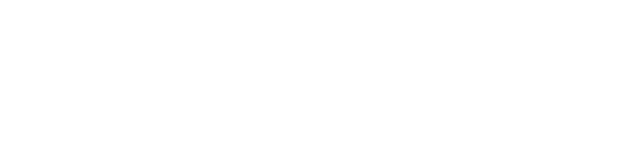
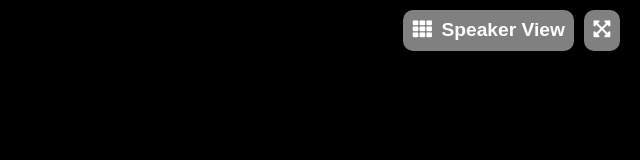
Before and after one commit to Marzio95/html-css-zoom, a plain HTML site: page index.html in a window 1280 px wide. Shown: the whole page, without its empty margins (640-1280 px from the left). Drawn offline with Linux system fonts and the light colour scheme.

Commit message:
creo un header con i due tasti flex end

```diff
--- a/css/style.css
+++ b/css/style.css
@@ -3,3 +3,41 @@
     padding: 0;
     display: border-box;
 }
+
+html{
+    font-family: sans-serif;
+}
+
+body{
+   background-color: black;
+}
+
+header{
+    display: flex;
+    justify-content: flex-end;
+}
+
+.option{
+    display: flex;
+    color: white;
+    margin-right: 20px;
+    font-size: 1.2rem;
+    font-weight: bold;
+    margin-top: 0.5em;
+}
+
+.tasto{
+    background-color: gray;
+    border-radius: 10px;
+    padding: 0.5em;
+    margin-left: 0.5em;
+}
+
+.fa-th{
+    margin-right: 0.5em;
+}
+
+.link{
+    text-decoration: none;
+    color: white;
+}
--- a/index.html
+++ b/index.html
@@ -1,13 +1,25 @@
 <!DOCTYPE html>
 <html lang="en">
+
 <head>
     <meta charset="UTF-8">
     <meta http-equiv="X-UA-Compatible" content="IE=edge">
     <meta name="viewport" content="width=device-width, initial-scale=1.0">
 
     <title>Zoom</title>
+    <link rel="stylesheet" href="css/style.css">
+    <link rel="stylesheet" href="https://cdnjs.cloudflare.com/ajax/libs/font-awesome/5.15.3/css/all.min.css">
 </head>
+
 <body>
+    <header>
+        <div class="option">
+            <div class="tasto speaker-view"><a class="link" href="#"><i class="fas fa-th"></i>Speaker View</a></div>
+            <div class="tasto ingrandisci"><a class="link" href="#"><i class="fas fa-expand-arrows-alt"></i></a></div>
+        </div>
+    </header>
+
 
 </body>
+
 </html>
```
